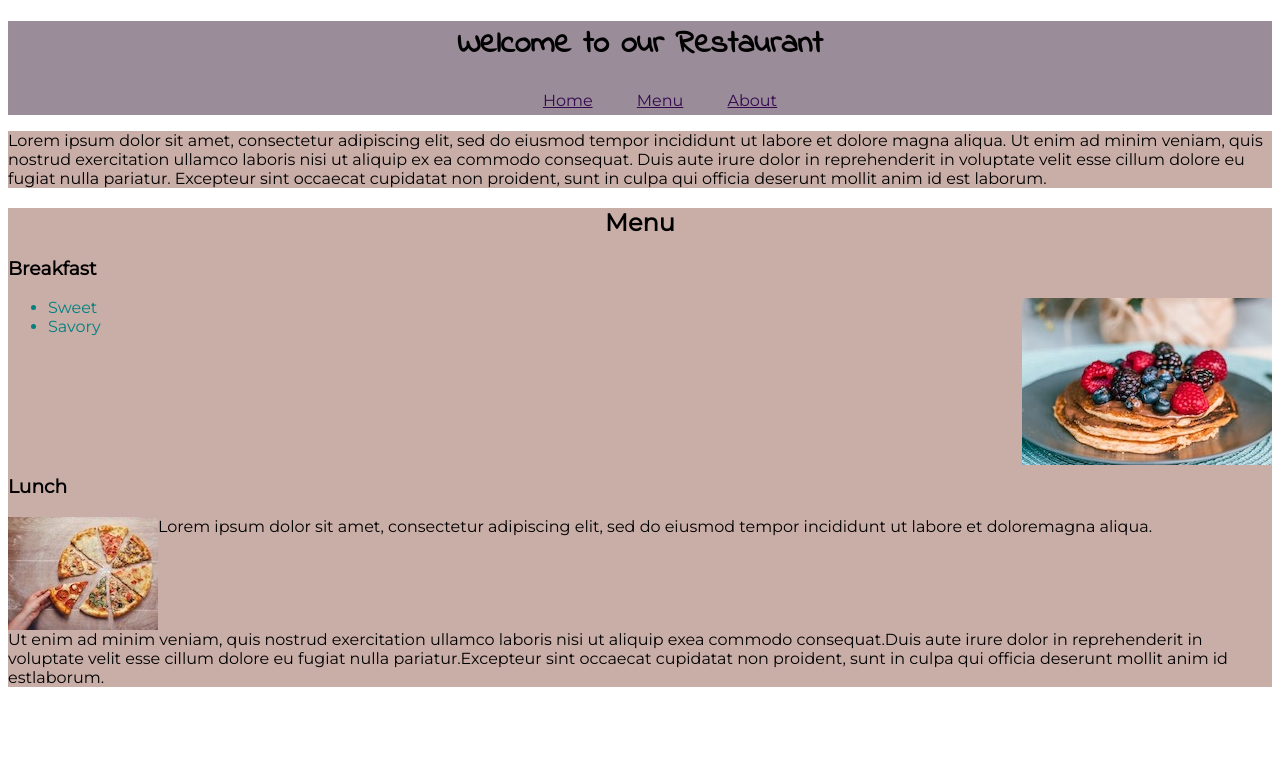
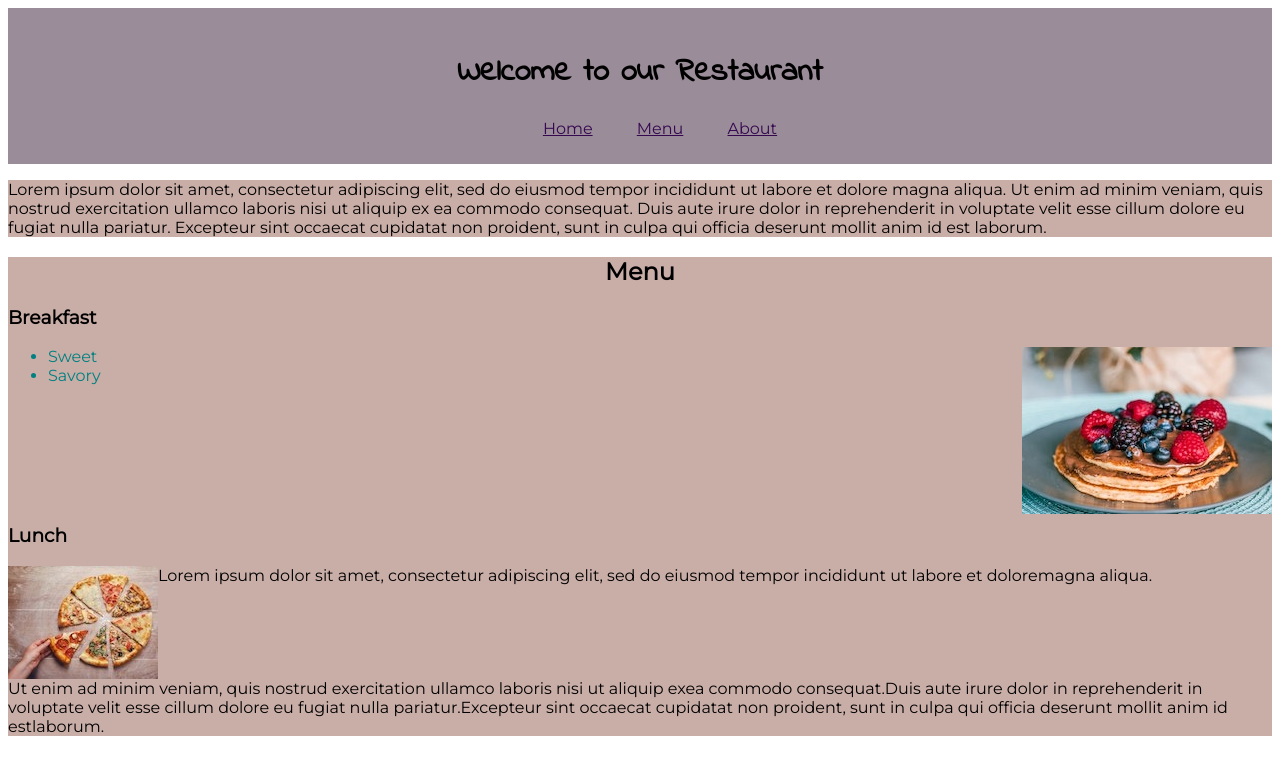
Before and after one commit to a17876/midterm, a plain HTML site: page index.html in a window 1280 px wide. Drawn offline with Linux system fonts and the light colour scheme.

Commit message:
nav padding top and bottom

```diff
--- a/css/stylesheet.css
+++ b/css/stylesheet.css
@@ -3,6 +3,8 @@ div.upper{
     position:sticky;
     top:0px;
     left:0px;
+    padding-top: 20px;
+    padding-bottom: 5px;
 }
 body{
     font-family: Montserrat, sans-serif;
```
